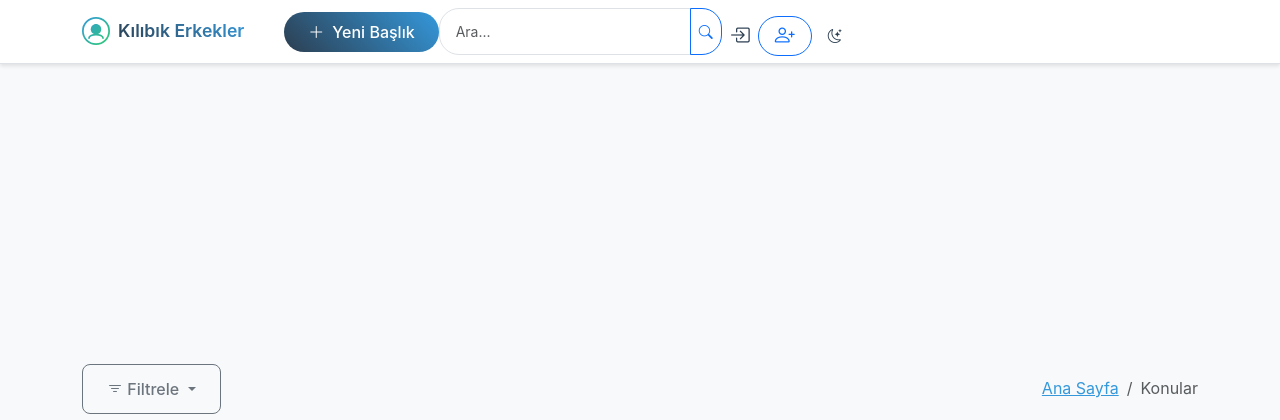
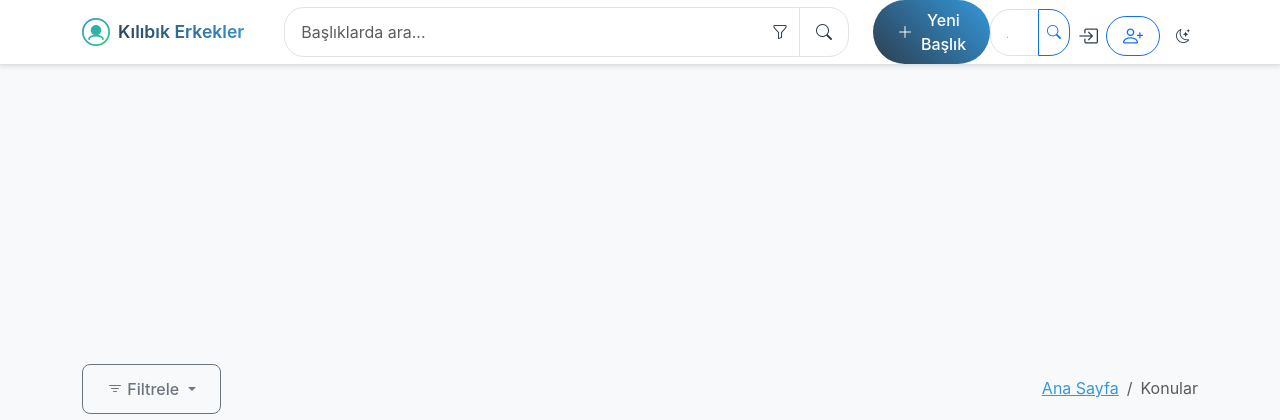
Before and after one commit to The-mean/kilibik-erkekler-platformu, a PHP site: page / in a window 1280 px wide. Shown: the top 420 px of the page. Run offline with PHP 8.4, Linux system fonts and the light colour scheme; data comes from the database, SQL or seed files in the repository; some libraries are stand-ins or nearby versions; grey boxes are pictures that could not be loaded.

Commit message:
Arama sistemi modernize edildi, filtre özellikleri eklendi

```diff
--- a/includes/navbar.php
+++ b/includes/navbar.php
@@ -12,6 +12,59 @@ $currentUser = $auth->getCurrentUser();
             <img src="/assets/images/logo.svg" alt="Logo" width="28" height="28" class="me-2">
             <span class="brand-text">Kılıbık Erkekler</span>
         </a>
+
+        <!-- Arama Formu -->
+        <form class="d-none d-lg-flex search-form ms-4 me-auto" action="/search.php" method="GET">
+            <div class="input-group">
+                <input type="search" name="q" class="form-control search-input"
+                       placeholder="Başlıklarda ara..." aria-label="Arama">
+                <button class="btn btn-filter" type="button" data-bs-toggle="collapse"
+                        data-bs-target="#searchFilters" aria-expanded="false">
+                    <i class="bi bi-funnel"></i>
+                </button>
+                <button class="btn btn-search" type="submit">
+                    <i class="bi bi-search"></i>
+                </button>
+            </div>
+            <!-- Filtreler -->
+            <div class="collapse position-absolute search-filters" id="searchFilters">
+                <div class="card">
+                    <div class="card-body">
+                        <h6 class="mb-3">Arama Filtreleri</h6>
+                        <div class="mb-3">
+                            <label class="form-label">Tarih Aralığı</label>
+                            <select name="date" class="form-select form-select-sm">
+                                <option value="">Tümü</option>
+                                <option value="today">Bugün</option>
+                                <option value="week">Bu Hafta</option>
+                                <option value="month">Bu Ay</option>
+                                <option value="year">Bu Yıl</option>
+                            </select>
+                        </div>
+                        <div class="mb-3">
+                            <label class="form-label">Sıralama</label>
+                            <select name="sort" class="form-select form-select-sm">
+                                <option value="relevant">İlgili</option>
+                                <option value="newest">En Yeni</option>
+                                <option value="oldest">En Eski</option>
+                                <option value="popular">Popüler</option>
+                            </select>
+                        </div>
+                        <div class="form-check mb-3">
+                            <input type="checkbox" class="form-check-input" id="includeComments" name="comments">
+                            <label class="form-check-label" for="includeComments">Yorumlarda ara</label>
+                        </div>
+                        <div class="text-end">
+                            <button type="reset" class="btn btn-sm btn-link">Sıfırla</button>
+                            <button type="button" class="btn btn-sm btn-primary"
+                                    data-bs-toggle="collapse" data-bs-target="#searchFilters">
+                                Uygula
+                            </button>
+                        </div>
+                    </div>
+                </div>
+            </div>
+        </form>
 
         <!-- Yeni Başlık Butonu (Masaüstü) -->
         <a href="/submit.php" class="btn btn-primary rounded-pill px-4 py-2 d-none d-lg-flex align-items-center new-topic-btn ms-4">
@@ -283,6 +336,101 @@ $currentUser = $auth->getCurrentUser();
         box-shadow: none;
     }
 }
+
+/* Arama Formu Stilleri */
+.search-form {
+    position: relative;
+    max-width: 600px;
+    width: 100%;
+}
+
+.search-input {
+    border-radius: 20px 0 0 20px;
+    border: 1px solid var(--border-color);
+    padding-left: 1rem;
+    background-color: var(--input-bg);
+    color: var(--text-color);
+}
+
+.search-input:focus {
+    box-shadow: none;
+    border-color: var(--primary-color);
+    background-color: var(--input-bg);
+}
+
+.btn-filter, .btn-search {
+    border: 1px solid var(--border-color);
+    background-color: var(--input-bg);
+    color: var(--text-color);
+}
+
+.btn-filter {
+    border-left: none;
+    border-right: none;
+    padding: 0.375rem 0.75rem;
+    transition: all 0.2s ease;
+}
+
+.btn-filter:hover, .btn-filter[aria-expanded="true"] {
+    background-color: var(--hover-bg);
+    color: var(--primary-color);
+    transform: rotate(-15deg);
+}
+
+.btn-search {
+    border-radius: 0 20px 20px 0;
+    padding: 0.375rem 1rem;
+    transition: all 0.2s ease;
+}
+
+.btn-search:hover {
+    background-color: var(--primary-color);
+    border-color: var(--primary-color);
+    color: #fff;
+}
+
+/* Filtre Paneli */
+.search-filters {
+    top: 100%;
+    right: 0;
+    width: 280px;
+    margin-top: 0.5rem;
+    z-index: 1000;
+}
+
+.search-filters .card {
+    border: 1px solid var(--border-color);
+    background-color: var(--navbar-bg);
+    box-shadow: 0 4px 6px rgba(0, 0, 0, 0.1);
+}
+
+.search-filters .form-label {
+    font-size: 0.875rem;
+    color: var(--text-muted);
+}
+
+.search-filters .form-select,
+.search-filters .form-check-label {
+    font-size: 0.875rem;
+}
+
+/* Mobil Arama */
+@media (max-width: 991.98px) {
+    .offcanvas .search-form {
+        margin: 1rem 0;
+        max-width: none;
+    }
+
+    .offcanvas .search-filters {
+        position: static;
+        width: 100%;
+        margin-top: 1rem;
+    }
+
+    .offcanvas .search-filters .card {
+        box-shadow: none;
+    }
+}
 </style>
 
 <script>
```
